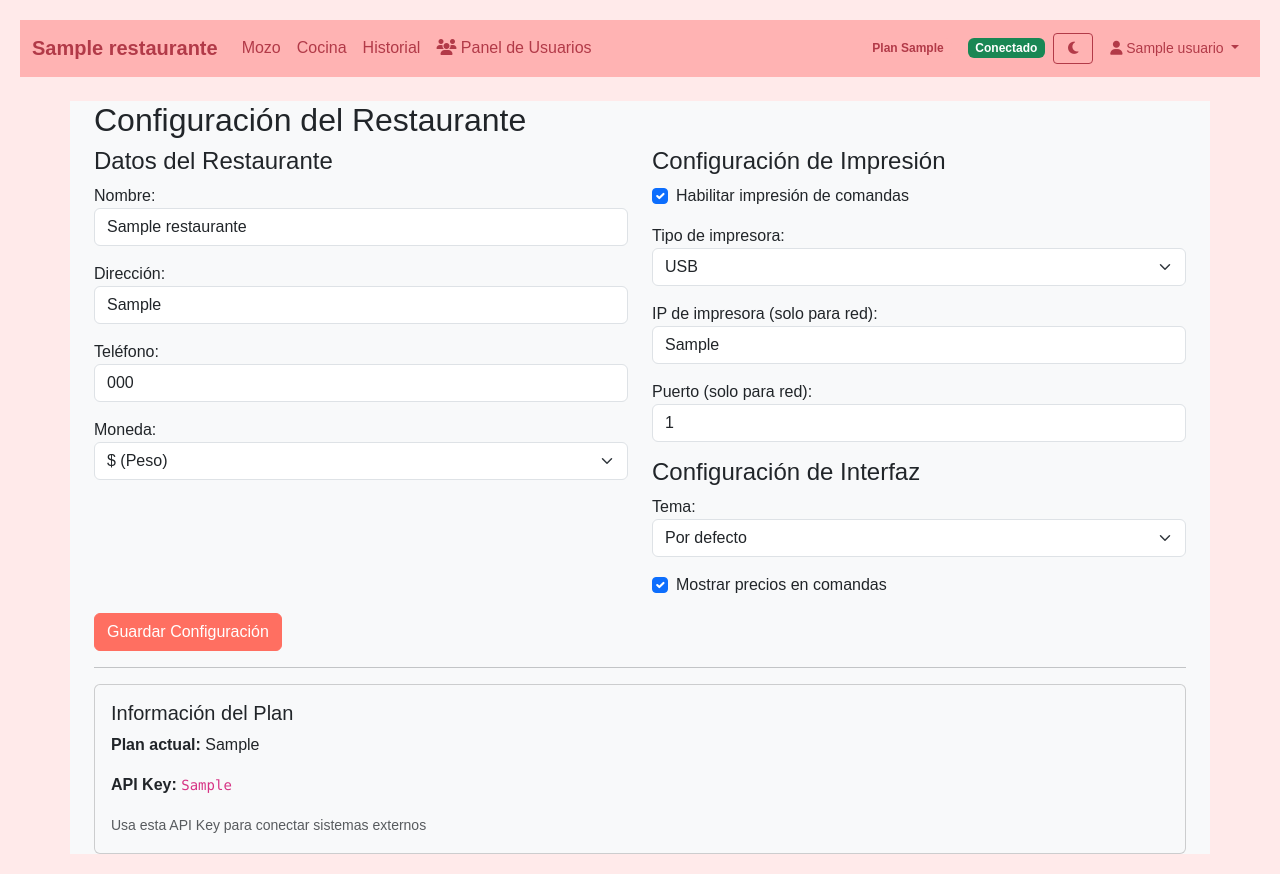
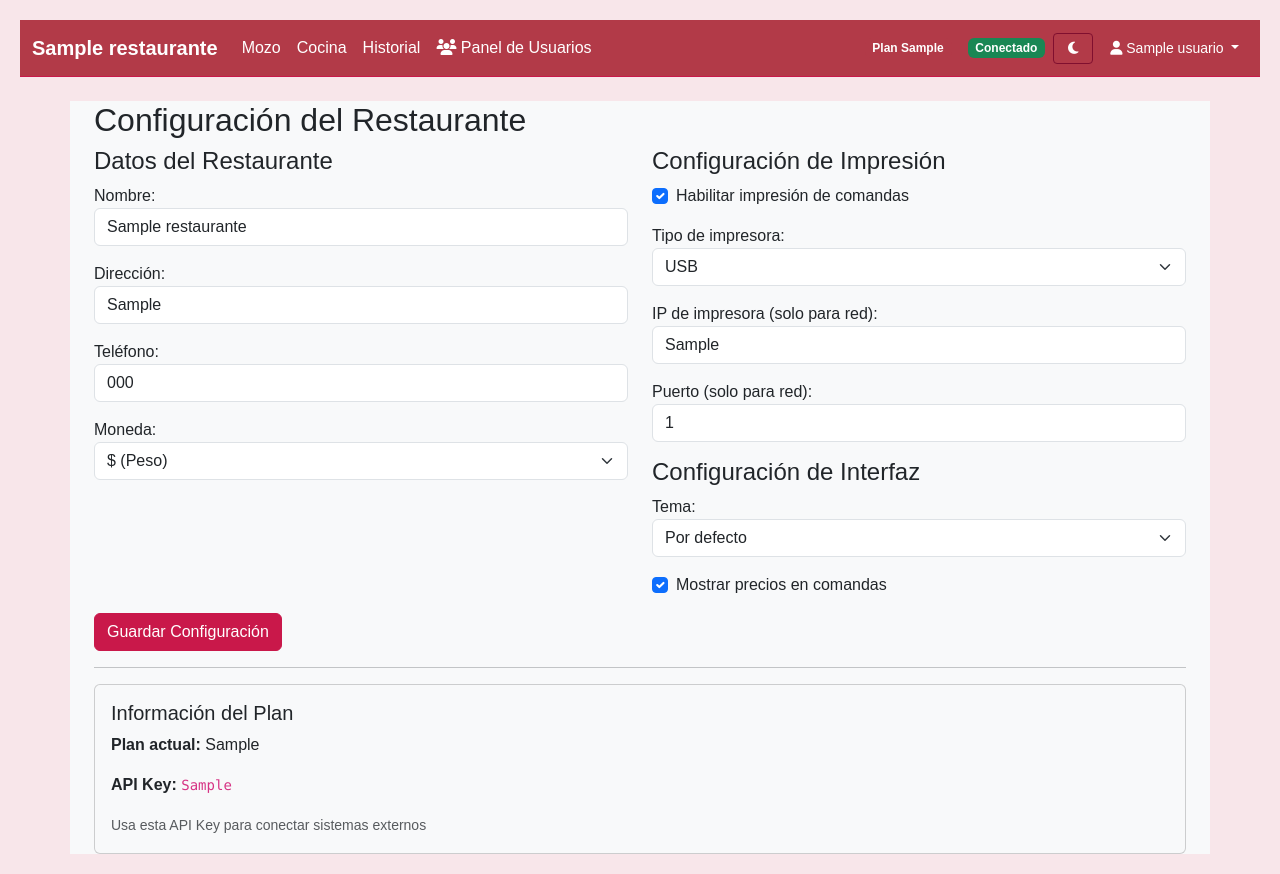
Before and after one commit to Abalito04/App-resto, a Flask app: page /auth/configuracion in a window 1280 px wide. Run offline with Flask 3, Linux system fonts and the light colour scheme; a user stored in the database is signed in; tables that the repository leaves empty hold one stand-in row (values such as "Sample post"); some libraries are stand-ins or nearby versions.

Commit message:
probando paleta de colores

```diff
--- a/templates/base.html
+++ b/templates/base.html
@@ -18,7 +18,7 @@
     color: #f8f9fa !important;
   }
   body.bg-light {
-    background-color: #ffeaea !important; /* Rojo pastel muy suave */
+    background-color: #f8e6ea !important; /* Bordó pastel muy suave */
     color: #212529 !important;
   }
   .navbar-custom-dark {
@@ -26,9 +26,9 @@
     color: #fff !important;
   }
   .navbar-custom-light {
-    background-color: #ffb3b3 !important; /* Rojo pastel navbar */
-    color: #212529 !important;
-    border-bottom: 1px solid #ffb3b3;
+    background-color: #b23a48 !important; /* Bordó pastel navbar */
+    color: #fff !important;
+    border-bottom: 1px solid #c9184a;
   }
   .navbar-custom-dark .navbar-nav .nav-link,
   .navbar-custom-dark .navbar-brand,
@@ -40,16 +40,16 @@
   .navbar-custom-light .navbar-brand,
   .navbar-custom-light .dropdown-toggle,
   .navbar-custom-light .btn-outline-dark {
-    color: #b23a48 !important; /* Rojo pastel oscuro para contraste */
+    color: #fff !important;
   }
   .dropdown-menu.bg-dark {
     background-color: #23272b !important;
   }
   .dropdown-menu.bg-light {
-    background-color: #fff0f0 !important; /* Rojo pastel muy claro para el menú */
+    background-color: #f8e6ea !important; /* Bordó pastel muy claro para el menú */
   }
   .dropdown-menu .dropdown-item {
-    color: inherit;
+    color: #581845 !important;
   }
   .btn-outline-light, .btn-outline-dark {
     border-color: transparent;
@@ -63,38 +63,38 @@
     border: 1px solid #fff !important;
   }
   .btn-theme-light {
-    background: #ffb3b3 !important;
-    color: #b23a48 !important;
-    border: 1px solid #b23a48 !important;
+    background: #b23a48 !important;
+    color: #fff !important;
+    border: 1px solid #800f2f !important;
   }
   .btn-primary, .btn-primary:active, .btn-primary:focus {
-    background-color: #ff6f61 !important;
-    border-color: #ff6f61 !important;
+    background-color: #c9184a !important;
+    border-color: #c9184a !important;
     color: #fff !important;
   }
   .btn-warning, .btn-warning:active, .btn-warning:focus {
-    background-color: #ffb3b3 !important;
-    border-color: #ffb3b3 !important;
-    color: #b23a48 !important;
-  }
-  .btn-danger, .btn-danger:active, .btn-danger:focus {
     background-color: #b23a48 !important;
     border-color: #b23a48 !important;
     color: #fff !important;
   }
+  .btn-danger, .btn-danger:active, .btn-danger:focus {
+    background-color: #800f2f !important;
+    border-color: #800f2f !important;
+    color: #fff !important;
+  }
   .badge.bg-info {
-    background-color: #ffb3b3 !important;
-    color: #b23a48 !important;
+    background-color: #b23a48 !important;
+    color: #fff !important;
   }
   .form-control:focus {
-    border-color: #ffb3b3 !important;
-    box-shadow: 0 0 0 0.2rem rgba(255,179,179,.25) !important;
+    border-color: #b23a48 !important;
+    box-shadow: 0 0 0 0.2rem rgba(178,58,72,.25) !important;
   }
   .table-striped > tbody > tr:nth-of-type(odd) {
-    background-color: #fff0f0 !important;
+    background-color: #f8e6ea !important;
   }
   .table-striped > tbody > tr:nth-of-type(even) {
-    background-color: #ffeaea !important;
+    background-color: #fff !important;
   }
 </style>
 </head>
```
